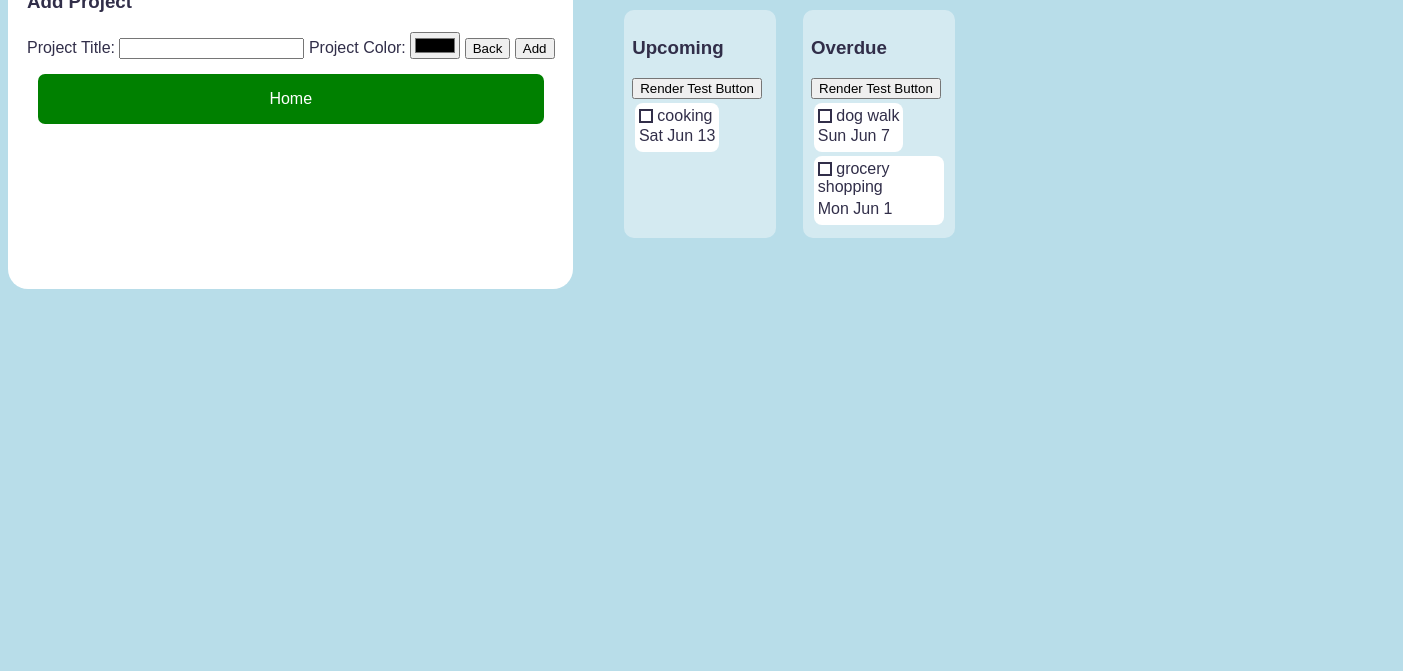
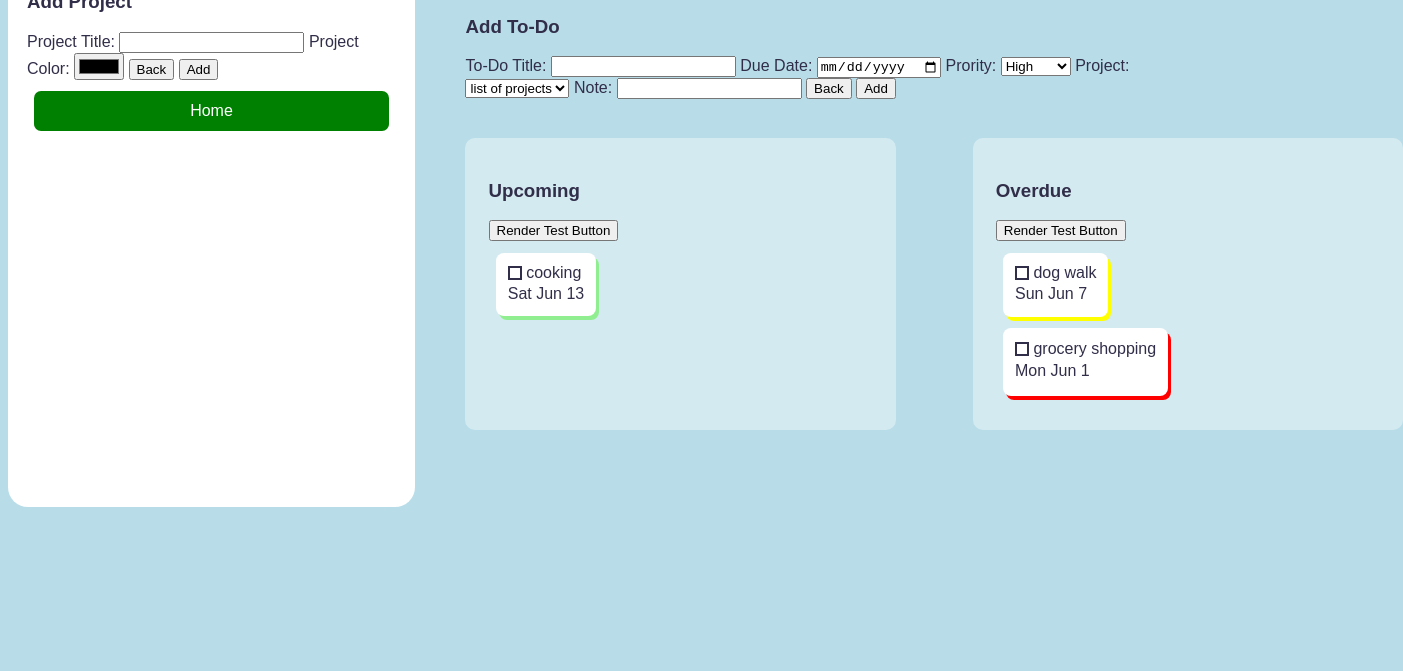
Before and after one commit to eellalala/todo, a website built with webpack: page src/template.html in a window 1280 px wide. Shown: the part 129-800 px from the top of the page, 1403 px wide, since content can reach past the window. Built offline with nearby package versions, Linux system fonts and the light colour scheme.

Commit message:
expanded todo view includes priority and note

```diff
--- a/src/index.js
+++ b/src/index.js
@@ -11,7 +11,6 @@ import './modules/todo.js'; // later, change maybe to initialize function in con
 Home page shows most urgent tasks (including overdue section, and upcoming section)
 Sort by Urgency
 exists a default project (titled General/home/default - Grey)
-Define project color options (5 or 6?) with CSS and use window.GetComputedStyle to declare in JS
 
 !!! when checking off list for one, the item should be universally deleted off of all lists too!
 
@@ -19,13 +18,10 @@ Make todo renderings better:
 have an icon that color's changes according to project.
 Include due date
 
-click on todo to expand
 check button
-edit and delete button (appears when hovering on it)
 
 store to-do objects in an array. and have arrays for the different categories
 
-Essentially, the check and delete buttons have the same functionality. one just feels better
 
 
 NOT SURE WHERE THIS GOES
@@ -34,6 +30,8 @@ let dueThreeDays = all.filterWithin(allTD, 3);
 let dueWeek = all.filterWithin(allTD, 7);
 
 store with localStorage
+Change Add project and todo buttons type to submit instead of button (after localstorage itll persist after refresh)
+potentially add another default color for the projects, otherwise remain as balck.  (see html and controls.js)
 
 Future: Mobile compatibility
 mobile devices don't have hover, so the hover to reveal delete button doesnt work
--- a/src/modules/dom.js
+++ b/src/modules/dom.js
@@ -25,6 +25,10 @@ function renderTD(td, parent) {
         const checkBtn = tDContainer.querySelectorAll('button')[0];
         checkBtn.id = `check-btn-${td.id}`;
 
+        if (td.priority == 'High') tDContainer.classList.add('high-priority');
+        if (td.priority == 'Medium') tDContainer.classList.add('med-priority');
+        if (td.priority == 'Low') tDContainer.classList.add('low-priority');
+
         tDContainer.id = `todo-container-${td.id}`;
 
         parent.appendChild(tDContainer);
@@ -46,10 +50,14 @@ function expandTD(tDId) {
 
     const td = findById(tDId, allTD);
 
-    const tDProject = document.createElement('div');
-    const tDProjectText = document.createElement('span');
-    tDProjectText.textContent = td.project;
-    tDProject.appendChild(tDProjectText);
+    const tDInfo = document.createElement('div');
+    tDInfo.classList.add('td-info');
+    const tDInfoText = document.createElement('span');
+    tDInfoText.textContent = `${td.project}: ${td.priority} Priority`;
+    tDInfo.appendChild(tDInfoText);
+    const tDNote = document.createElement('span');
+    tDNote.textContent = `Note: ${td.note}`;
+    tDInfo.appendChild(tDNote);
 
     const tDDate = tDContainer.querySelectorAll('span')[1];
     tDDate.textContent = `Due: ${format(td.dueDate, 'eeee, MMMM do yyyy')}`;
@@ -66,7 +74,7 @@ function expandTD(tDId) {
     makeBtn('edit');
     makeBtn('delete');
 
-    tDContainer.insertBefore(tDProject, tDDate);
+    tDContainer.insertBefore(tDInfo, tDDate);
 }
 
 function collapseTD(tDId) {
@@ -78,8 +86,8 @@ function collapseTD(tDId) {
     const tDDate = tDContainer.querySelectorAll('span')[2];
     tDDate.textContent = format(td.dueDate, 'eee, MMM d');
 
-    const tDProject = tDContainer.querySelector('div');
-    tDProject.remove();
+    const tDInfo = tDContainer.querySelector('div');
+    tDInfo.remove();
 
     const editBtn = tDContainer.querySelectorAll('button')[1];
     const deleteBtn = tDContainer.querySelectorAll('button')[2];
--- a/src/modules/todo.js
+++ b/src/modules/todo.js
@@ -26,6 +26,6 @@ class ToDoItem {
 }
 
 // Testing area
-const testTD1 = new ToDoItem('grocery shopping', new Date(2026, 5, 1), 'high', 'life', '');
-const testTD2 = new ToDoItem('dog walk', new Date(2026, 5, 7), 'high', 'life', '');
-const testTD3 = new ToDoItem('cooking', new Date(2026, 5, 13), 'high', 'life', '');
+const testTD1 = new ToDoItem('grocery shopping', new Date(2026, 5, 1), 'High', 'life', 'note');
+const testTD2 = new ToDoItem('dog walk', new Date(2026, 5, 7), 'Medium', 'life', 'note');
+const testTD3 = new ToDoItem('cooking', new Date(2026, 5, 13), 'Low', 'life', 'note');
--- a/src/styles.css
+++ b/src/styles.css
@@ -89,11 +89,27 @@ h1 {
     text-align: left;
 }
 
+.high-priority {
+    box-shadow: 3px 4px 0 0 red;
+}
+
+.med-priority {
+    box-shadow: 3px 4px 0 0 yellow;
+}
+
+.low-priority {
+    box-shadow: 3px 4px 0 0 lightgreen;
+}
+
 .todo-container > * {
     margin: 3% 0;
 }
 
 .todo-container > span:not(:first-of-type) {
+    display: block;
+}
+
+.td-info > * {
     display: block;
 }
 
--- a/src/template.html
+++ b/src/template.html
@@ -29,6 +29,30 @@
             <h1>My To-Do</h1>
             <button type="button" class="add-btn" id="add-td-btn">+</button>
         </div>
+        <section id="add-todo-view">
+            <h3>Add To-Do</h3>
+            <form>
+                <label for="todo-title-input">To-Do Title:</label>
+                <input type="text" name="todo-title" id="todo-title-input">
+                <label for="todo-duedate-input">Due Date:</label>
+                <input type="date" name="todo-duedate" id="todo-duedate-input">
+                <label for="todo-prio-input">Prority:</label>
+                <select name="todo-prio" id="todo-prio-input">
+                    <option value="high">High</option>
+                    <option value="medium">Medium</option>
+                    <option value="low">Low</option>
+                </select>
+                <label for="todo-project-input">Project:</label>
+                <select name="todo-project" id="todo-project-input">
+                    <option>list of projects</option>
+                </select>
+                <label for="todo-note-input">Note:</label>
+                <input type="text" name="todo-note" id="todo-note-input">
+
+                <button type="button" id="add-todo-back">Back</button>
+                <button type="button" id="add-todo-submit">Add</button>
+            </form>
+        </section>
         <div id="lists-container">
             <section id="upcoming-tasks" class="container">
                 <h3>Upcoming</h3>
```
